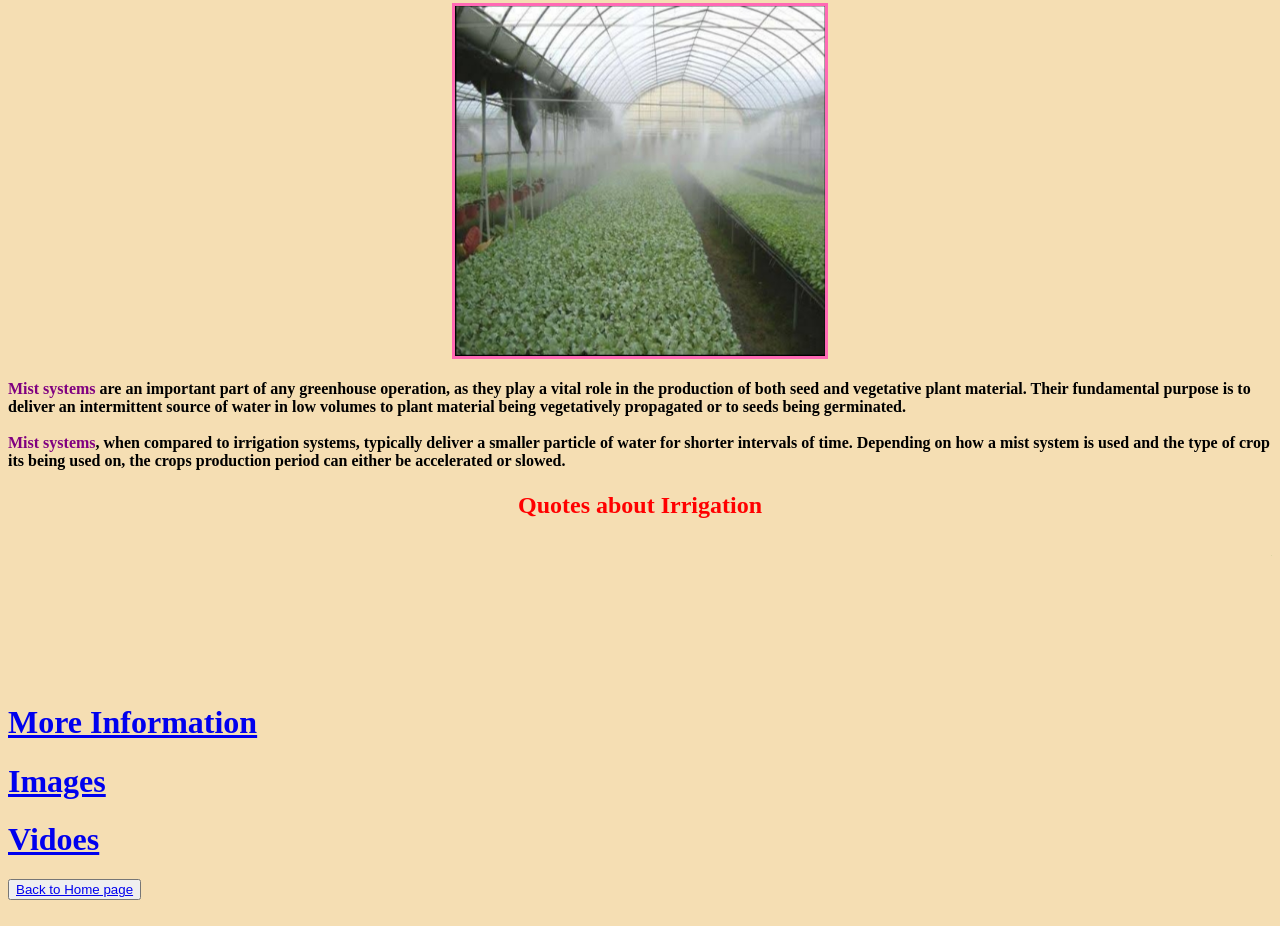
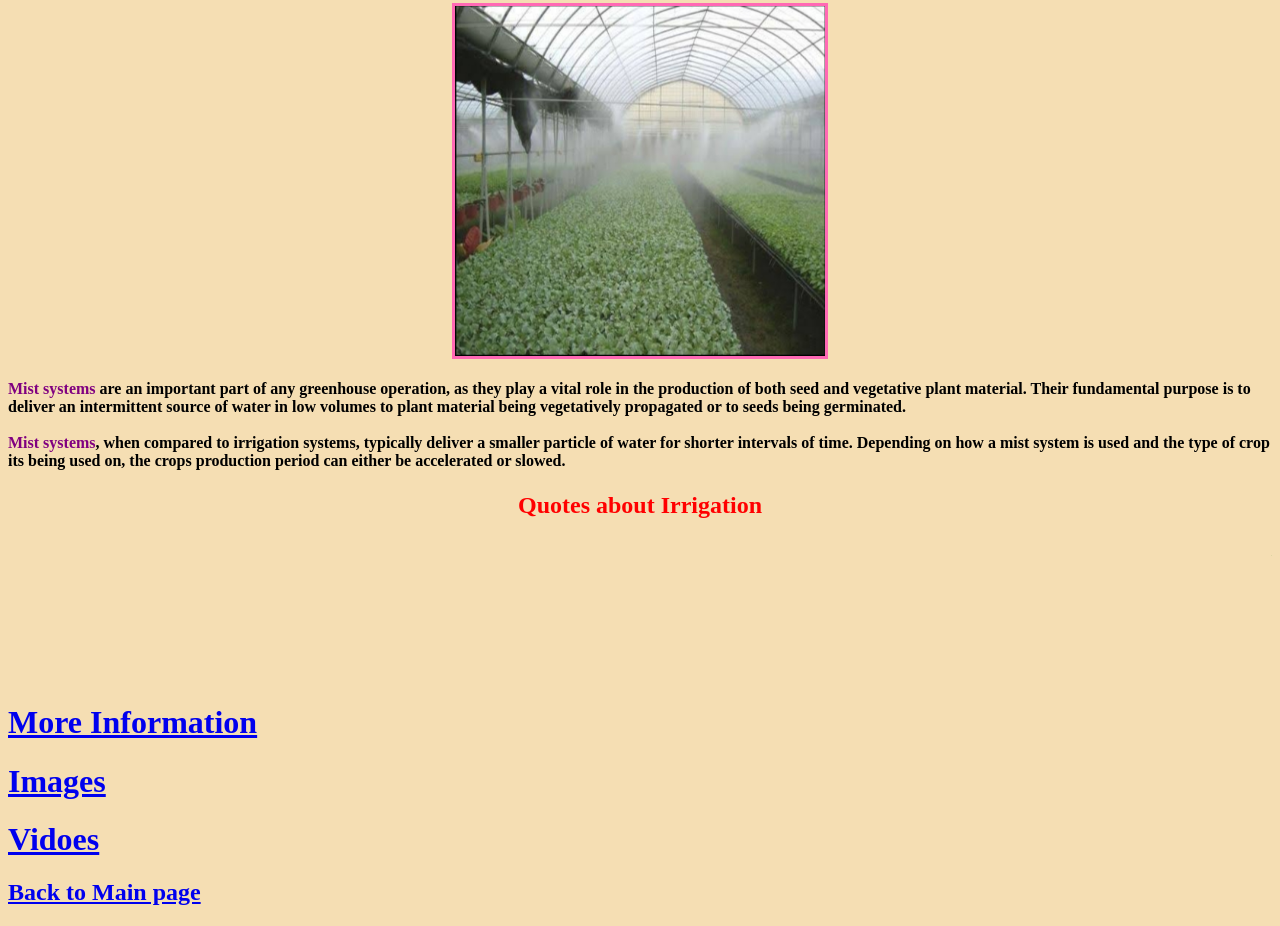
Before and after one commit to JNTUACEK/Irrigation--Techniques, a plain HTML site: page index.html in a window 1280 px wide. Shown: the part 3946-4872 px from the top of the page. Drawn offline with Linux system fonts and the light colour scheme.

Commit message:
Update index.html

```diff
--- a/index.html
+++ b/index.html
@@ -125,6 +125,6 @@ colonic Irrigation because Sometimes you find old jewelry.</i></marquee></h3></p
 <h1>
 <a href="https://www.google.com/search?q=irrigation+videos&client=ms-android-xiaomi-rvo2&prmd=vni&sxsrf=ALeKk035as6ClhemXctVKF_nlvj2Q9AG_w:1624888907241&source=lnms&tbm=vid&sa=X&ved=2ahUKEwi29vXwvrrxAhWJ8HMBHYY6AikQ_AUoAXoECAIQAg&biw=393&bih=720&dpr=2.75#ip">Vidoes </h1></a>
 <h2>
-<button><a href="https://lalithapagadala.github.io/projecthtml/">Back to Home page</h2></button></a>
+<a href="https://lalithapagadala.github.io/projecthtml/">Back to Main page</h2></a>
  </body>
 </html>
```
